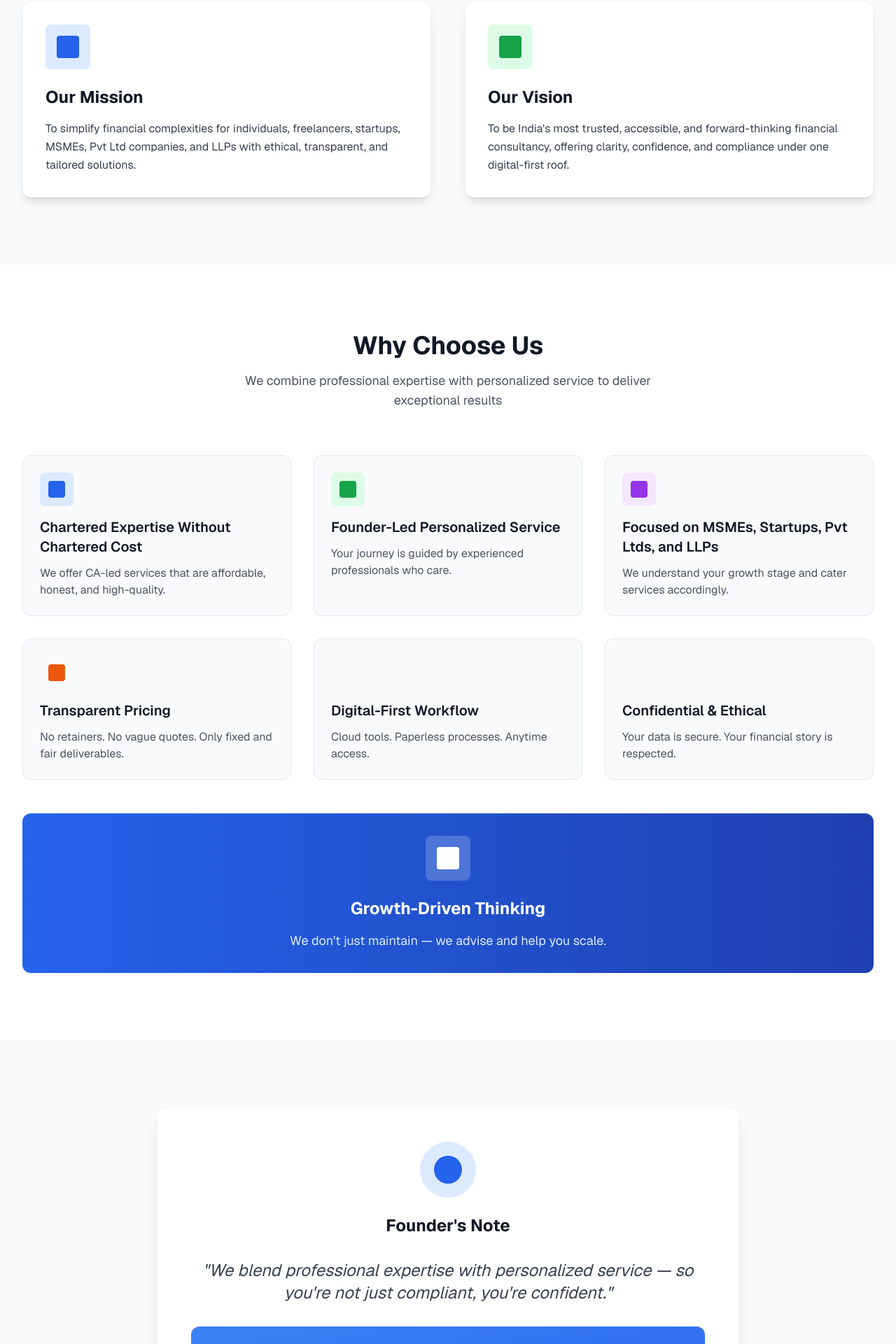
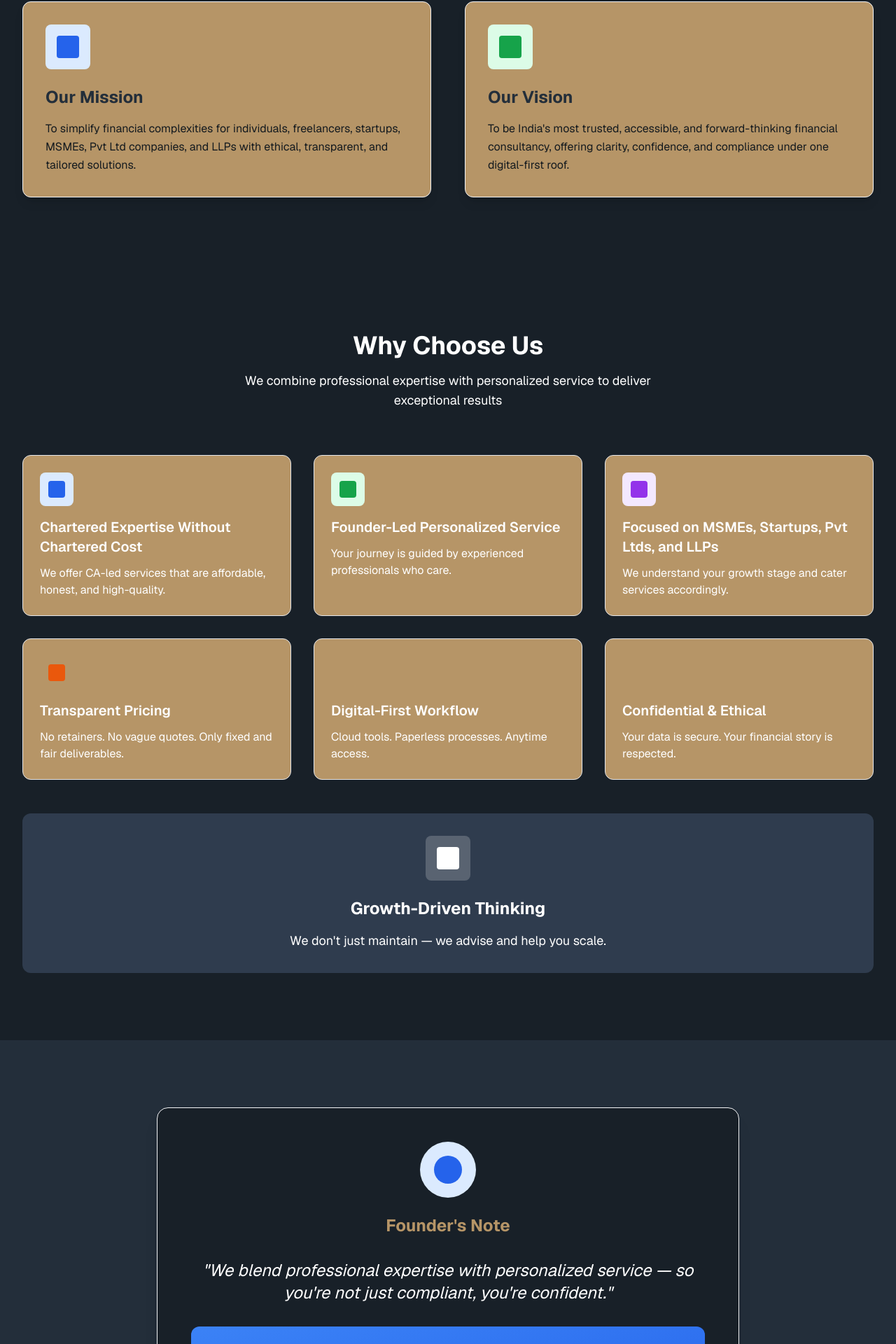
Before and after one commit to hruthiksiva/raas-consultancy, a React (Vite) app: page /about in a window 1280 px wide. Shown: the part 1070-2990 px from the top of the page at 70% size. Built offline with nearby package versions, Linux system fonts and the light colour scheme.

Commit message:
About us page overall aesthetics changed as per the references

```diff
--- a/src/components/MissionVisionCard.jsx
+++ b/src/components/MissionVisionCard.jsx
@@ -1,12 +1,12 @@
 import React from 'react';
 
 const MissionVisionCard = ({ title, description, iconBg, iconInner }) => (
-  <div className="bg-white rounded-xl shadow-lg p-8 border border-gray-100">
+  <div className="rounded-xl shadow-lg p-8 border border-gray-100" style={{ backgroundColor: '#B69567' }}>
     <div className={`w-16 h-16 ${iconBg} rounded-lg flex items-center justify-center mb-6`}>
       <div className={`w-8 h-8 ${iconInner} rounded`}></div>
     </div>
-    <h3 className="text-2xl font-bold text-gray-900 mb-4">{title}</h3>
-    <p className="text-gray-700 leading-relaxed">{description}</p>
+    <h3 className="text-2xl font-bold mb-4" style={{ color: '#232E3A' }}>{title}</h3>
+    <p className="leading-relaxed" style={{ color: '#141A1F' }}>{description}</p>
   </div>
 );
 
--- a/src/components/WhyChooseUsCard.jsx
+++ b/src/components/WhyChooseUsCard.jsx
@@ -1,12 +1,12 @@
 import React from 'react';
 
 const WhyChooseUsCard = ({ title, description, iconBg, iconInner }) => (
-  <div className="bg-gray-50 rounded-xl p-6 border border-gray-200">
+  <div className="rounded-xl p-6 border border-gray-200" style={{ backgroundColor: '#B69567' }}>
     <div className={`w-12 h-12 ${iconBg} rounded-lg flex items-center justify-center mb-4`}>
       <div className={`w-6 h-6 ${iconInner} rounded`}></div>
     </div>
-    <h3 className="text-xl font-semibold text-gray-900 mb-3">{title}</h3>
-    <p className="text-gray-600">{description}</p>
+    <h3 className="text-xl font-semibold mb-3" style={{ color: '#FFFFFF' }}>{title}</h3>
+    <p style={{ color: '#FFFFFF' }}>{description}</p>
   </div>
 );
 
--- a/src/components/about/FoundersNoteSection.jsx
+++ b/src/components/about/FoundersNoteSection.jsx
@@ -1,18 +1,18 @@
 import React from 'react';
 
 const FoundersNoteSection = () => (
-  <section className="py-16 md:py-24 bg-gray-50">
+  <section className="py-16 md:py-24" style={{ backgroundColor: '#232E3A' }}>
     <div className="max-w-4xl mx-auto px-4 sm:px-6 lg:px-8">
-      <div className="bg-white rounded-2xl shadow-xl p-8 md:p-12 border border-gray-100">
+      <div className="rounded-2xl shadow-xl p-8 md:p-12 border border-gray-100" style={{ backgroundColor: '#182028' }}>
         <div className="text-center mb-8">
           <div className="w-20 h-20 bg-blue-100 rounded-full flex items-center justify-center mx-auto mb-6">
             <div className="w-10 h-10 bg-blue-600 rounded-full"></div>
           </div>
-          <h3 className="text-2xl font-bold text-gray-900 mb-2">
+          <h3 className="text-2xl font-bold mb-2" style={{ color: '#B69567' }}>
             Founder's Note
           </h3>
         </div>
-        <blockquote className="text-xl md:text-2xl text-gray-700 italic text-center leading-relaxed">
+        <blockquote className="text-xl md:text-2xl italic text-center leading-relaxed" style={{ color: '#FFFFFF' }}>
           "We blend professional expertise with personalized service — so you're not just compliant, you're confident."
         </blockquote>
         <div className="text-center mt-8">
--- a/src/components/about/MissionVisionSection.jsx
+++ b/src/components/about/MissionVisionSection.jsx
@@ -11,7 +11,7 @@ const MissionVisionSection = () => {
   }, []);
 
   return (
-    <section className="py-16 md:py-24 bg-gray-50">
+    <section className="py-16 md:py-24" style={{ backgroundColor: '#182028' }}>
       <div className="max-w-7xl mx-auto px-4 sm:px-6 lg:px-8">
         <div className="grid md:grid-cols-2 gap-12">
           {cards.map(card => (
--- a/src/components/about/WhyChooseUsSection.jsx
+++ b/src/components/about/WhyChooseUsSection.jsx
@@ -11,13 +11,13 @@ const WhyChooseUsSection = () => {
   }, []);
 
   return (
-    <section className="py-16 md:py-24 bg-white">
+    <section className="py-16 md:py-24" style={{ backgroundColor: '#182028' }}>
       <div className="max-w-7xl mx-auto px-4 sm:px-6 lg:px-8">
         <div className="text-center mb-16">
-          <h2 className="text-3xl md:text-4xl font-bold text-gray-900 mb-4">
+          <h2 className="text-3xl md:text-4xl font-bold mb-4" style={{ color: '#FFFFFF' }}>
             Why Choose Us
           </h2>
-          <p className="text-lg text-gray-600 max-w-2xl mx-auto">
+          <p className="text-lg max-w-2xl mx-auto" style={{ color: '#FFFFFF' }}>
             We combine professional expertise with personalized service to deliver exceptional results
           </p>
         </div>
@@ -33,15 +33,15 @@ const WhyChooseUsSection = () => {
           ))}
         </div>
         {/* Growth-Driven Thinking - Full Width */}
-        <div className="mt-12 bg-gradient-to-r from-blue-600 to-blue-800 rounded-xl p-8 text-white">
+        <div className="mt-12 rounded-xl p-8" style={{ backgroundColor: '#2F3C4E' }}>
           <div className="max-w-4xl mx-auto text-center">
             <div className="w-16 h-16 bg-white/20 rounded-lg flex items-center justify-center mb-6 mx-auto">
               <div className="w-8 h-8 bg-white rounded"></div>
             </div>
-            <h3 className="text-2xl font-bold mb-4">
+            <h3 className="text-2xl font-bold mb-4" style={{ color: '#FFFFFF' }}>
               Growth-Driven Thinking
             </h3>
-            <p className="text-blue-100 text-lg">
+            <p className="text-lg" style={{ color: '#FFFFFF' }}>
               We don't just maintain — we advise and help you scale.
             </p>
           </div>
```
